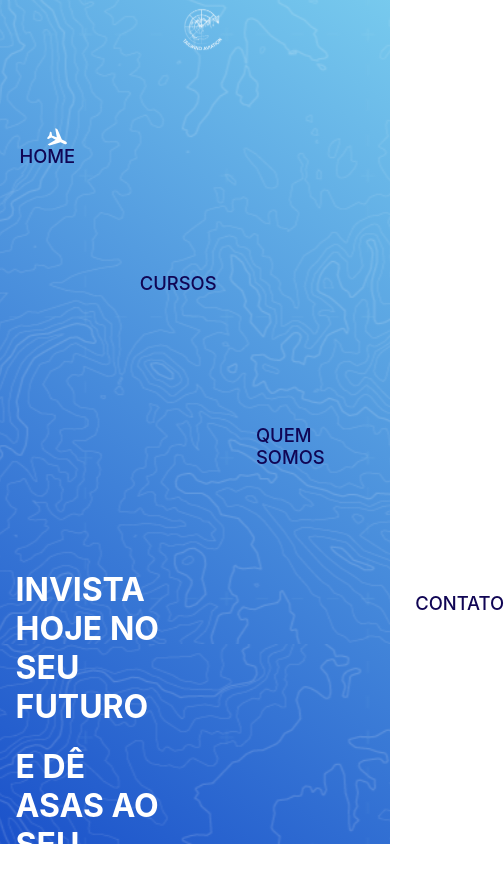
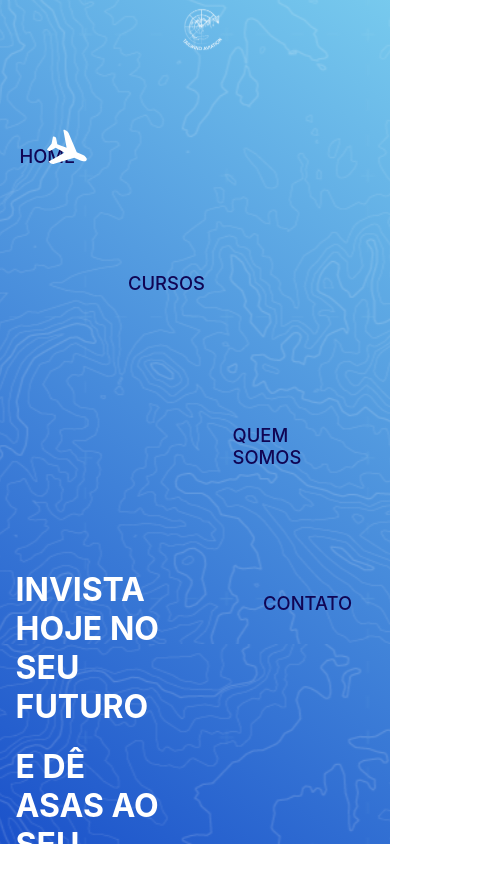
Before and after one commit to cpejr/aeroweb-next, a Next.js app: page / in a window 390 px wide. Shown: the top 882 px of the page, 504 px wide, since content can reach past the window. After the commit the page ends 844 px from the top, so only its background shows below. Built offline with nearby package versions, Linux system fonts and the light colour scheme.

Commit message:
ADD fundo e avião responsivo

```diff
--- a/package.json
+++ b/package.json
@@ -15,7 +15,7 @@
     "@material-ui/icons": "^4.11.2",
     "@svgr/webpack": "^5.5.0",
     "eslint-config-airbnb": "^18.2.1",
-    "next": "^10.0.8",
+    "next": "^10.1.2",
     "react": "17.0.1",
     "react-dom": "17.0.1"
   },
--- a/src/pages/index.js
+++ b/src/pages/index.js
@@ -235,8 +235,8 @@ function Home() {
           <img
             className={"plane" + (flying ? " flying" : "")}
             src="/assets/AviaoIcon.svg"
-            width={size}
-            height={size}
+            width={40}
+            height={40}
             onAnimationEnd={(e) => {
               setFlying(false);
             }}
--- a/src/stylesJs/HomeStyles.js
+++ b/src/stylesJs/HomeStyles.js
@@ -8,6 +8,9 @@ const useStyles = makeStyles((theme) => ({
     display: "flex",
     flexDirection: "column",
     backgroundSize: "1700px",
+    [theme.breakpoints.down("500")]: {
+      position: "fixed",
+    },
 
     //overflow: 'scroll'
   },
@@ -19,6 +22,9 @@ const useStyles = makeStyles((theme) => ({
     backgroundImage: "url(/assets/ImagemDeFundo.svg)",
     backgroundSize: "cover",
     position: "absolute",
+    [theme.breakpoints.down("500")]: {
+      position: "fixed",
+    },
   },
   homeGeneral: {
     display: "flex",
@@ -45,6 +51,7 @@ const useStyles = makeStyles((theme) => ({
       paddingLeft: "5vw",
       width: "50px",
       height: "20px",
+      marginLeft: "15vw",
     },
   },
   button3: {
@@ -56,6 +63,7 @@ const useStyles = makeStyles((theme) => ({
       paddingLeft: "5vw",
       width: "50px",
       height: "20px",
+      marginLeft: "14vw",
     },
   },
   button4: {
@@ -65,9 +73,11 @@ const useStyles = makeStyles((theme) => ({
     width: "5.5rem",
     height: "22px",
     [theme.breakpoints.down("765")]: {
-      paddingLeft: "5vw",
       width: "50px",
       height: "20px",
+    },
+    [theme.breakpoints.down("500")]: {
+      marginLeft: "0vw",
     },
   },
   flying: {
```
Also changed, not shown: 2 other files (tests, documents, lock files or other folders).
